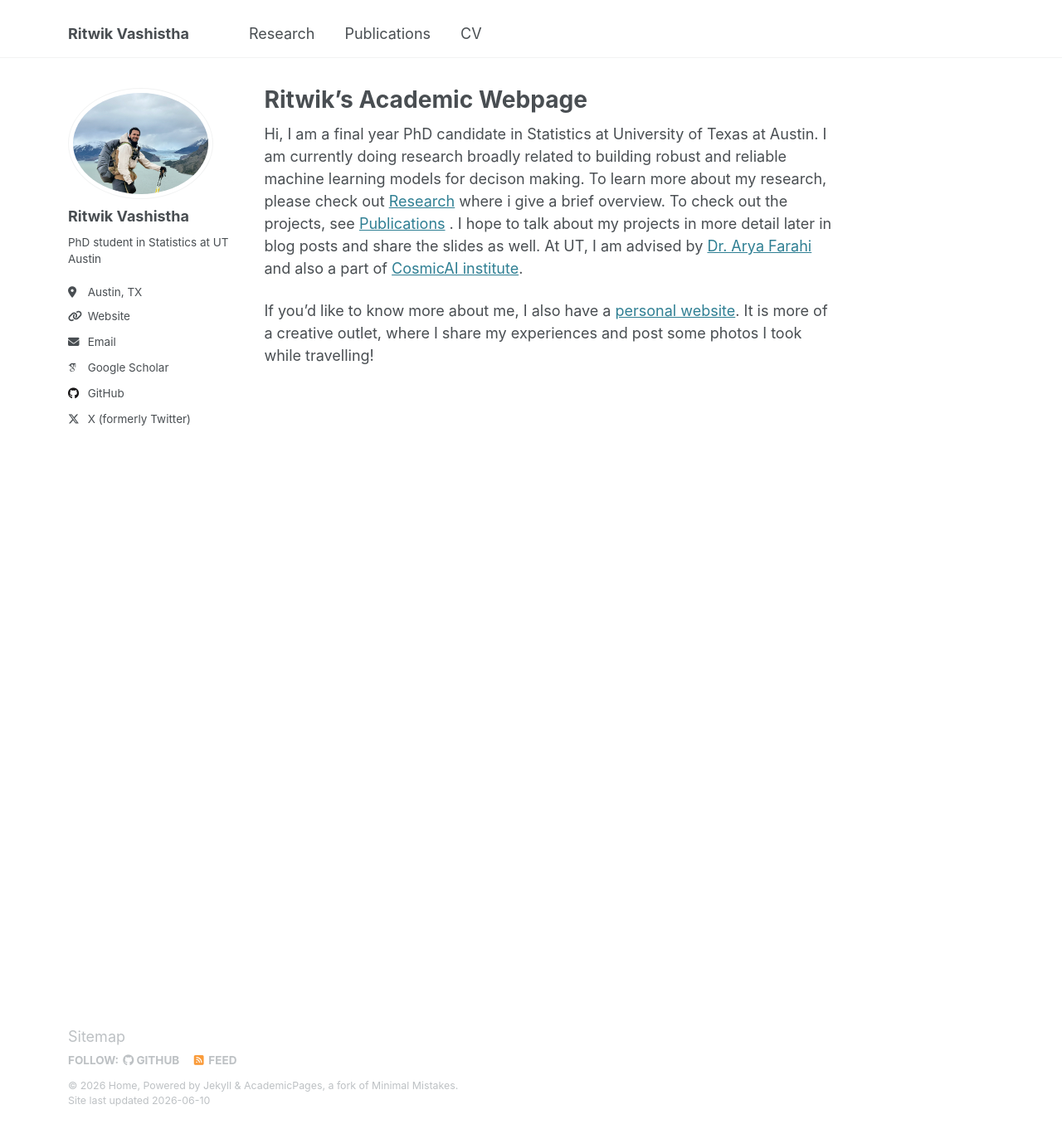
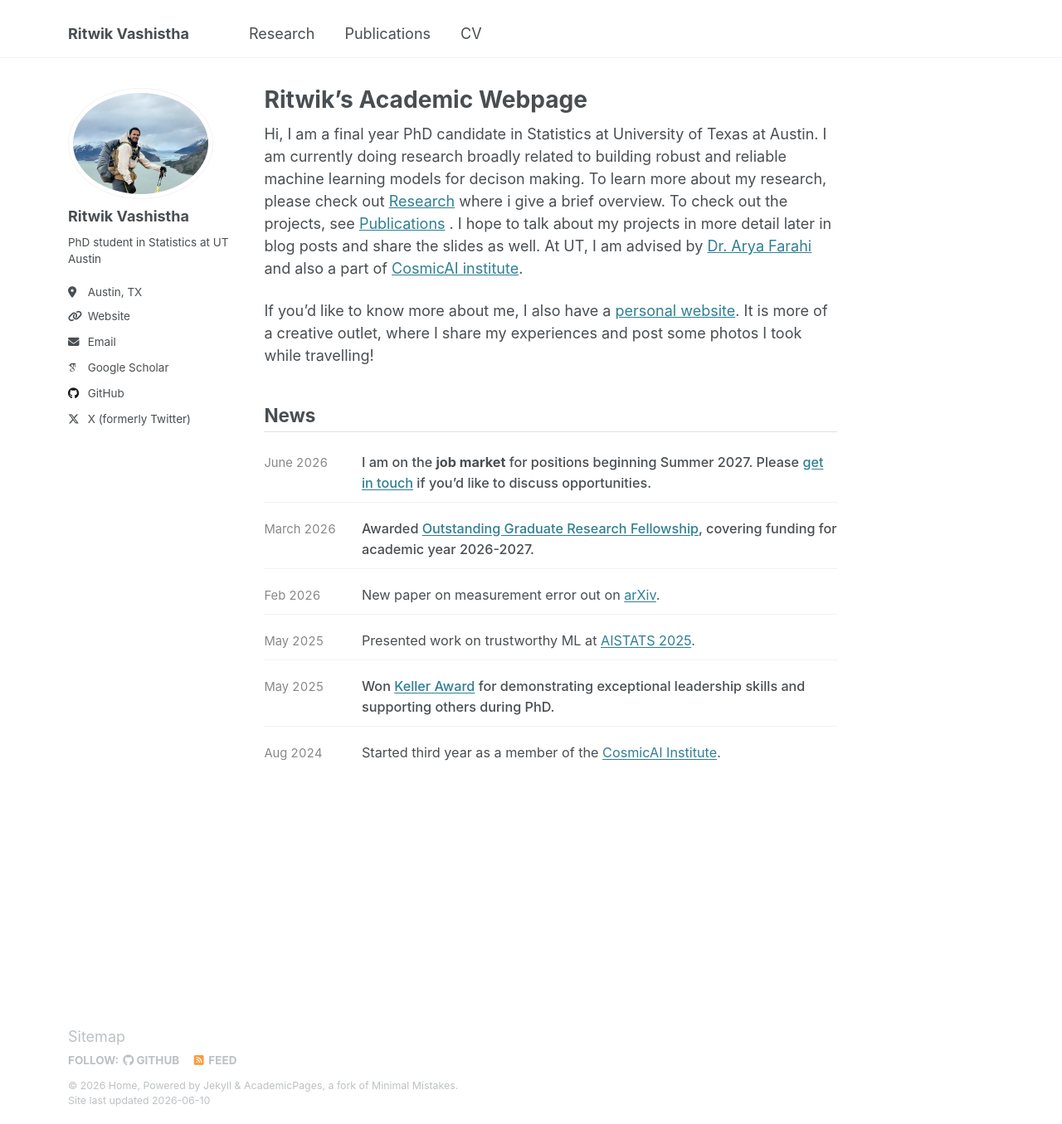
Before and after one commit to ritwikvashistha/ritwikvashistha.github.io, a Jekyll site: the page built from _pages/about.md, in a window 1280 px wide and 1355 px high. Shown: the whole window at 83% size. Built offline with Jekyll 4.4.1, drawn with Linux system fonts in a browser that asks for light colours; some web fonts are replaced.

Commit message:
Added a news section

```diff
--- /dev/null
+++ b/_data/news.yml
@@ -0,0 +1,26 @@
+# News items — most recent first
+# Fields:
+#   date:      Display string, e.g. "June 2026" or "Summer 2026"
+#   text:      Supports markdown (links, bold, etc.)
+#   highlight: true → renders in bold, use for big announcements
+
+- date: "June 2026"
+  text: "I am on the **job market** for positions beginning Summer 2027. Please [get in touch](mailto:ritwik.v@utexas.edu) if you'd like to discuss opportunities."
+  highlight: true
+
+- date: "March 2026"
+  text: "Awarded [Outstanding Graduate Research Fellowship](https://gradschool.utexas.edu/funding/fellowships/grad-school/continuing), covering funding for academic year 2026-2027. "
+  highlight: true
+
+- date: "Feb 2026"
+  text: "New paper on measurement error out on [arXiv](https://arxiv.org/abs/2604.12022)."
+
+- date: "May 2025"
+  text: "Presented work on trustworthy ML at [AISTATS 2025](../publications/i-trustworthy)."
+
+- date: "May 2025"
+  text: "Won [Keller Award](https://stat.utexas.edu/about-us/graduate-student-awards) for demonstrating exceptional leadership skills and supporting others during PhD."
+  highlight: true
+
+- date: "Aug 2024"
+  text: "Started third year as a member of the [CosmicAI Institute](https://cosmicai.github.io)."
--- /dev/null
+++ b/_includes/news.html
@@ -0,0 +1,19 @@
+{% if site.data.news %}
+<section class="news-section">
+  <h2>News</h2>
+  <ul class="news-list">
+    {% for item in site.data.news limit: 6 %}
+    <li {% if item.highlight %}class="highlight"{% endif %}>
+      <span class="news-date">{{ item.date }}</span>
+      <span class="news-text">{{ item.text | markdownify | remove: '<p>' | remove: '</p>' }}</span>
+    </li>
+    {% endfor %}
+  </ul>
+
+  {% if site.data.news.size > 6 %}
+  <p class="news-show-more">
+    <a href="#" onclick="document.querySelector('.news-list').classList.toggle('show-all'); this.textContent = this.textContent === 'Show more' ? 'Show less' : 'Show more'; return false;">Show more</a>
+  </p>
+  {% endif %}
+</section>
+{% endif %}
--- a/_pages/about.md
+++ b/_pages/about.md
@@ -11,3 +11,5 @@ Hi, I am a final year PhD candidate in Statistics at University of Texas at Aust
 
 
 If you'd like to know more about me, I also have a [personal website](https://www.ritwikvashistha.com/). It is more of a creative outlet, where I share my experiences and post some photos I took while travelling!
+
+{% include news.html %}
--- a/assets/css/main.scss
+++ b/assets/css/main.scss
@@ -83,3 +83,91 @@ $x-large:   90vw;
 //     font-size: 0.85em;
 //   }
 // }
+
+/* ─────────────────────────────────────────────────────────
+   News section
+   Add this to assets/css/main.scss, after the @import lines
+   ───────────────────────────────────────────────────────── */
+
+.news-section {
+  margin: 2em 0 2.5em;
+
+  h2 {
+    margin-bottom: 0.6em;
+    padding-bottom: 0.3em;
+    border-bottom: 1px solid #e0e0e0;
+  }
+}
+
+.news-list {
+  list-style: none;
+  padding: 0;
+  margin: 0;
+
+  /* When show-all is NOT toggled, hide items beyond the 6th */
+  &:not(.show-all) li:nth-child(n+7) {
+    display: none;
+  }
+
+  li {
+    display: flex;
+    gap: 1.25em;
+    padding: 0.55em 0;
+    border-bottom: 1px solid #f2f2f2;
+    align-items: baseline;
+
+    &:last-child {
+      border-bottom: none;
+    }
+
+    /* Highlighted item (e.g. job market announcement) */
+    &.highlight .news-text {
+      font-weight: 500;
+    }
+  }
+}
+
+.news-date {
+  font-size: 0.82em;
+  color: #888;
+  min-width: 95px;
+  flex-shrink: 0;
+  padding-top: 1px;
+  font-variant-numeric: tabular-nums;
+}
+
+.news-text {
+  font-size: 0.9em;
+  line-height: 1.55;
+
+  a {
+    text-decoration: underline;
+    text-underline-offset: 2px;
+  }
+}
+
+.news-show-more {
+  margin-top: 0.6em;
+  font-size: 0.85em;
+
+  a {
+    color: #888;
+    text-decoration: none;
+
+    &:hover {
+      text-decoration: underline;
+    }
+  }
+}
+
+/* Mobile: stack date above text on very narrow screens */
+@media (max-width: 480px) {
+  .news-list li {
+    flex-direction: column;
+    gap: 0.2em;
+  }
+
+  .news-date {
+    min-width: unset;
+  }
+}
```
Also changed, not shown: 3 other files.
